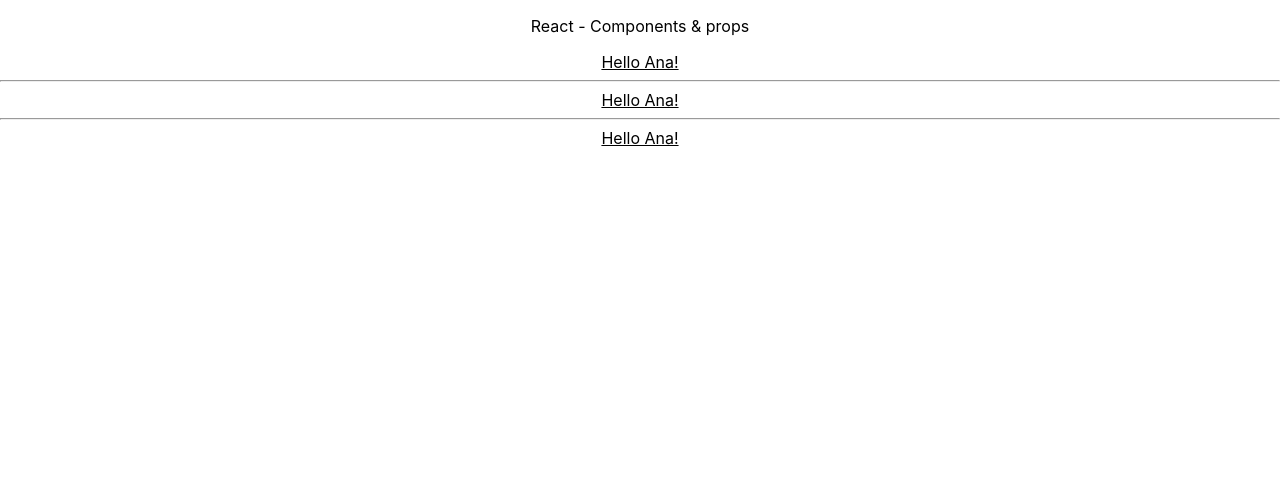
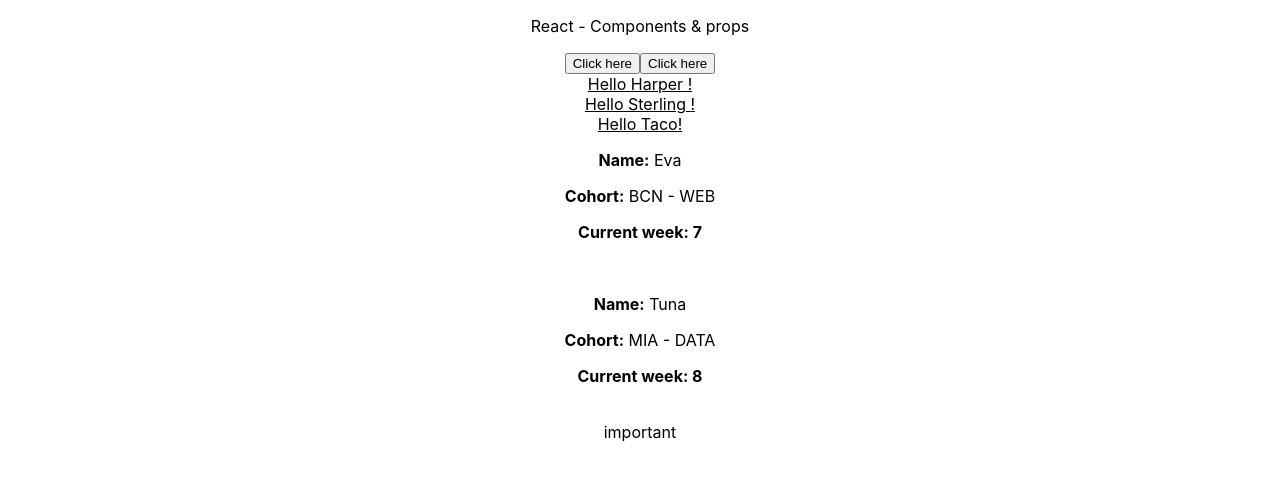
Before and after one commit to Bijl1/react-components-props-demo, a React (Create React App) app: page / in a window 1280 px wide. Shown: the top 480 px of the page. Built offline with nearby package versions, Linux system fonts and the light colour scheme.

Commit message:
Passing multiple props

```diff
--- a/src/App.js
+++ b/src/App.js
@@ -2,16 +2,22 @@
 import React from 'react';
 import Navbar from './components/Navbar';
 import Greeting from './components/Greeting';
+import StudentCard from './components/StudentCard';
+import Badge from './components/Badge';
 
 function App() {
   return (
     <div className="App">
+
       <Navbar />
-      <Greeting />
-      <hr />
-      <Greeting />
-      <hr />
-      <Greeting />
+      <Greeting firstName="Harper" />
+      <Greeting nameTwo="Sterling" />
+      <Greeting nameThree="Taco" />
+
+      <StudentCard name="Eva" week={7} info={{ city: 'BCN', course: 'WEB'}} />
+      <StudentCard name="Tuna" week={8} info={{ city: 'MIA', course: 'DATA'}} />
+
+      <Badge badgeText="important" />
     </div>
   );
 }
--- /dev/null
+++ b/src/components/Badge.js
@@ -0,0 +1,10 @@
+import React, { Component } from 'react'
+
+class Badge extends React.Component {
+    render() {
+        return <span className="Badge"> {this.props.badgeText}</span>
+    }
+}
+
+
+export default Badge;
--- /dev/null
+++ b/src/components/Button.js
@@ -0,0 +1,9 @@
+function Button() {
+    return (
+        <a href="https://reactjs.org">
+            <button>Click here</button>
+        </a>
+    );
+}
+
+export default Button;
--- a/src/components/Greeting.js
+++ b/src/components/Greeting.js
@@ -1,9 +1,10 @@
-function Greeting() {
-    const message = 'Hello Ana!';
+function Greeting(props) {
+
+    console.log(props);
 
     return (
         <div>
-            <u>{message}</u>
+            <u>Hello {props.firstName} {props.nameTwo} {props.nameThree}!</u>
         </div>
     );
 }
--- a/src/components/Navbar.js
+++ b/src/components/Navbar.js
@@ -1,10 +1,13 @@
 import React from 'react';
+import Button from './Button';
 
 export class Navbar extends React.Component {
   render() {
     return (
       <nav>
         <p>React - Components & props</p>
+        <Button />
+        <Button />
       </nav>
     );
   }
--- /dev/null
+++ b/src/components/StudentCard.js
@@ -0,0 +1,20 @@
+import React from 'react';
+
+function StudentCard(props) {
+    return (
+        <div className="StudentCard">
+            <p>
+                <b>Name:</b> {props.name}
+            </p>
+            <p>
+                <b>Cohort:</b> {props.info.city} - {props.info.course}
+            </p>
+            <p>
+                <b>Current week: {props.week}</b>
+            </p>
+            <br />
+        </div>
+    );
+}
+
+export default StudentCard;
```
